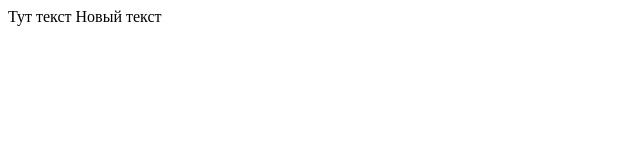
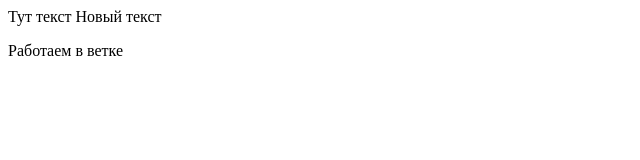
Before and after one commit to Vladislav306907/test, a plain HTML site: page index.html in a window 1280 px wide. Shown: the full height of the page, 0-640 px from the left. Drawn offline with Linux system fonts and the light colour scheme.

Commit message:
awda
awd

```diff
--- a/index.html
+++ b/index.html
@@ -7,5 +7,6 @@
 <body>
 	Тут текст
 	<span>Новый текст</span>
+	<p>Работаем в ветке</p>
 </body>
 </html>
```
